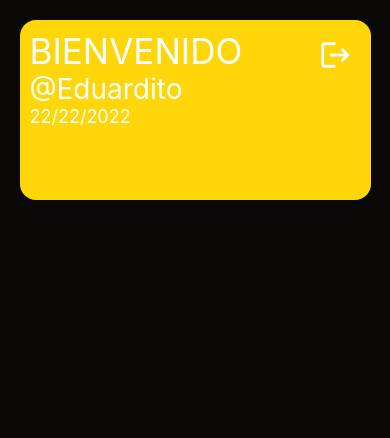
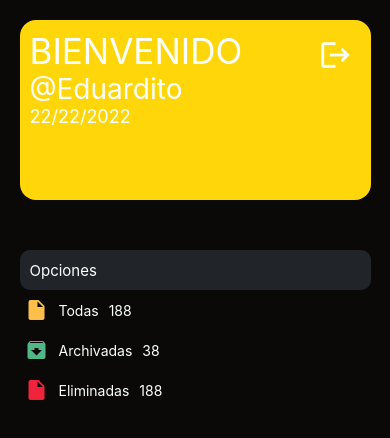
Before and after one commit to Rodevp/notes, a React Native app in the folder notes/: screen /Home in a window 390 px wide. Shown: the top 438 px of the page. Built offline with nearby package versions, Linux system fonts and the light colour scheme.

Commit message:
options first styles, add colors and layout

```diff
--- a/notes/screens/Home.jsx
+++ b/notes/screens/Home.jsx
@@ -22,6 +22,36 @@ function Home() {
                     <MaterialIcons name='logout' size={34} color={theme.white} />
                 </View>
             </View>
+            <View
+                style={styles.option}
+            >
+                <Text style={styles.titleOptions}>Opciones</Text>
+            </View>
+            <View
+                style={styles.contentItems}
+            >
+                <View
+                    style={styles.item}
+                >
+                    <MaterialIcons name="insert-drive-file" size={24} color={theme.orange} />
+                    <Text style={[styles.itemText, styles.optionTitle]}>Todas</Text>
+                    <Text style={[styles.itemText]}>188</Text>
+                </View>
+                <View
+                    style={styles.item}
+                >
+                    <MaterialIcons name="archive" size={24} color={theme.green} />
+                    <Text style={[styles.itemText, styles.optionTitle]}>Archivadas</Text>
+                    <Text style={[styles.itemText]}>38</Text>
+                </View>
+                <View
+                    style={styles.item}
+                >
+                    <MaterialIcons name="insert-drive-file" size={24} color={theme.red} />
+                    <Text style={[styles.itemText, styles.optionTitle]}>Eliminadas</Text>
+                    <Text style={[styles.itemText]}>188</Text>
+                </View>
+            </View>
         </SafeAreaView>
     )
 }
@@ -35,12 +65,13 @@ const styles = StyleSheet.create({
     },
     cardHome: {
         width: "90%",
-        borderRadius: 16,
         height: 180,
         flexDirection: "row",
+        justifyContent: "space-between",
+        borderRadius: 16,
         paddingVertical: 10,
         paddingHorizontal: 10,
-        justifyContent: "space-between",
+        marginBottom: 50,
         backgroundColor: theme.yellow
     },
     cardLogout: {
@@ -60,6 +91,35 @@ const styles = StyleSheet.create({
     date: {
         fontSize: 18,
         color: theme.white
+    },
+    option: {
+        width: "90%",
+        justifyContent: "center",
+        paddingHorizontal: 10,
+        height: 40,
+        borderRadius: 10,
+        backgroundColor: theme.black
+    },
+    titleOptions: {
+        fontSize: 15,
+        color: theme.white
+    },
+    contentItems:{
+        width: "90%"
+    },
+    item: {
+        width: "100%",
+        height: 40,
+        flexDirection: "row",
+        alignItems: "center",
+        borderRadius: 6,
+        paddingHorizontal: 5,
+    },
+    itemText: {
+        color: theme.white
+    },
+    optionTitle: {
+        paddingHorizontal: 10
     }
 })
 
--- a/notes/theme.js
+++ b/notes/theme.js
@@ -4,5 +4,8 @@ export default {
     yellow: '#ffd60a',
     blue: '#a2d2ff',
     red: '#ef233c',
-    blueDark: '#3a86ff'
+    blueDark: '#3a86ff',
+    black: '#212529',
+    orange: '#fcbf49',
+    green: '#52b788'
 }
```
